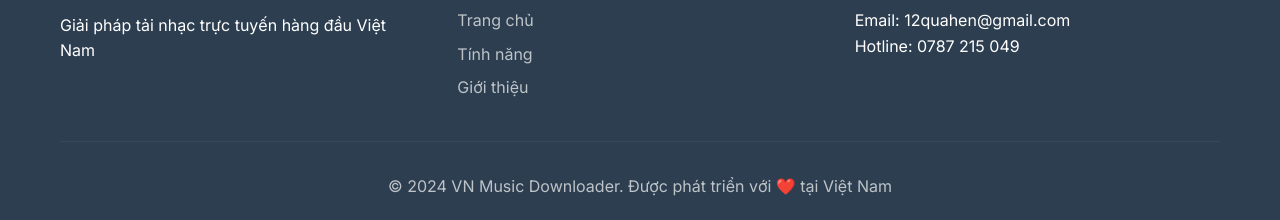
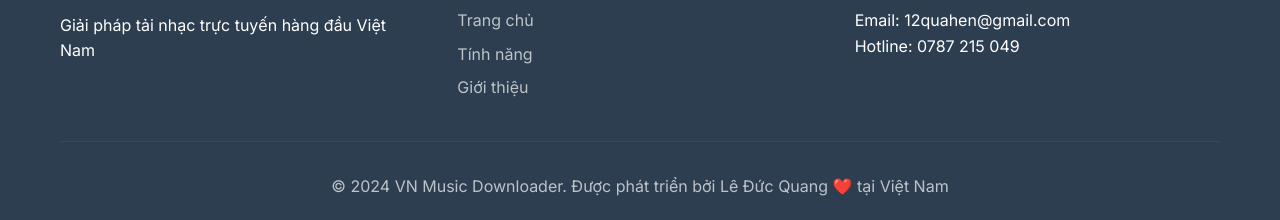
Before and after one commit to moii64/musicvndow, a website: page public/index.html in a window 1280 px wide. Shown: the part 2133-2353 px from the top of the page. Drawn offline with Linux system fonts and the light colour scheme; no server answers.

Commit message:
index.html

```diff
--- a/public/index.html
+++ b/public/index.html
@@ -185,7 +185,7 @@
                 </div>
             </div>
             <div class="footer-bottom">
-                <p>&copy; 2024 VN Music Downloader. Được phát triển với ❤️ tại Việt Nam</p>
+                <p>&copy; 2024 VN Music Downloader. Được phát triển bởi Lê Đức Quang ❤️ tại Việt Nam</p>
             </div>
         </div>
     </footer>
```
